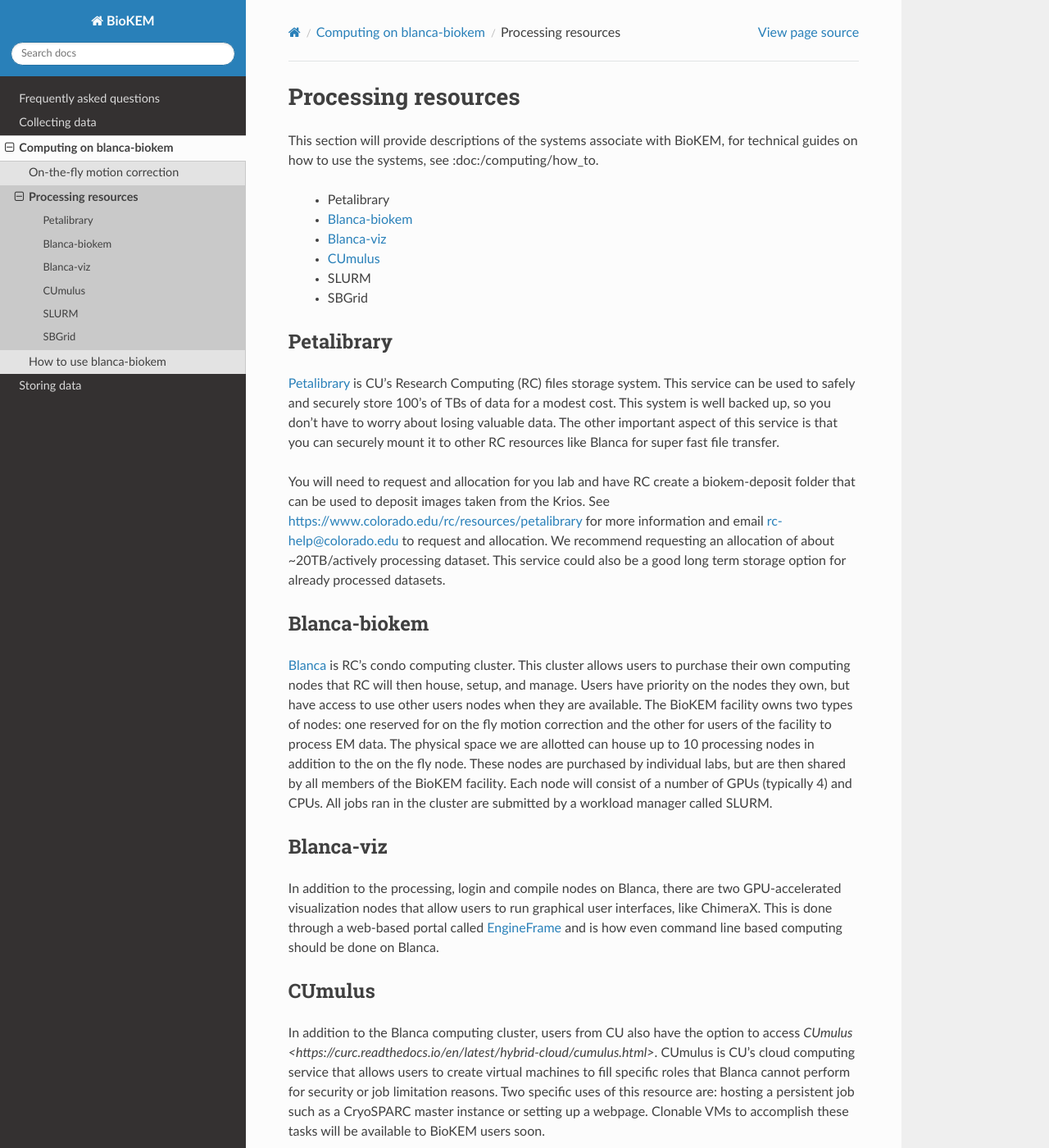
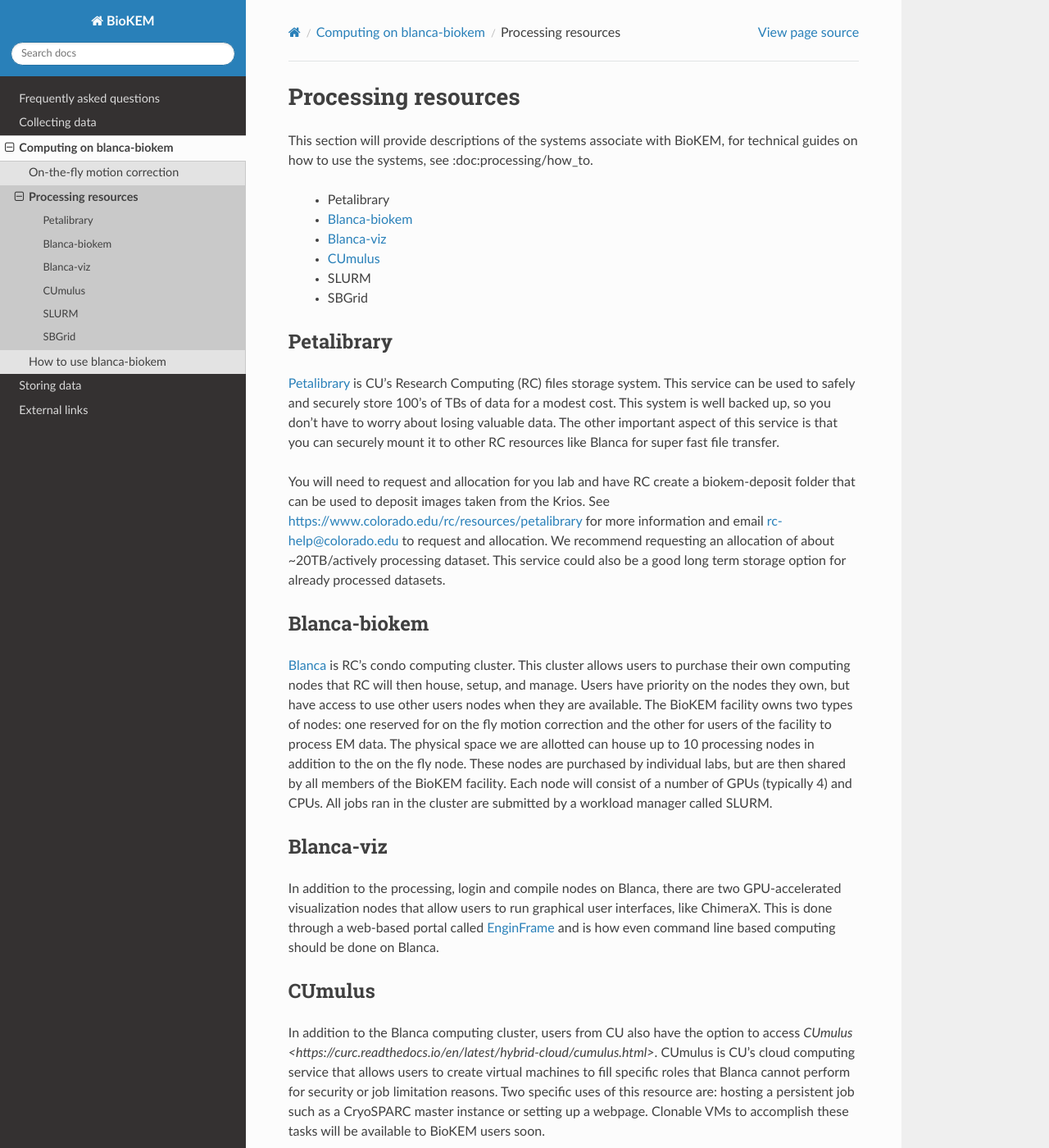
Before and after one commit to CU-BioKEM/user-guide, a Sphinx documentation site: the page built from docs/source/processing/processing_resources.rst, in a window 1280 px wide and 1400 px high. Shown: the whole window at 82% size. Built offline with Sphinx 7.4.7 and the Read the Docs theme 2.0.0, drawn with Linux system fonts in a browser that asks for light colours.

Commit message:
changed computing to processing

```diff
--- a/docs/source/index.rst
+++ b/docs/source/index.rst
@@ -15,8 +15,9 @@
 
    faqs
    collecting
-   computing
+   processing
    storing
+   external_links
 
 For addition technical help please contact Chuck Moe (charles.moe@colorado.edu). For
 additional help with the Blanca computing cluster or Petalibrary refer to
--- a/docs/source/computing/processing_resources.rst
+++ b/docs/source/processing/processing_resources.rst
@@ -1,7 +1,7 @@
 Processing resources
 ====================
 This section will provide descriptions of the systems associate with BioKEM, for
-technical guides on how to use the systems, see :doc:/computing/how_to.
+technical guides on how to use the systems, see :doc:processing/how_to.
 
     - :ref:`Petalibrary`
     - :ref:`Blanca-biokem`
@@ -51,7 +51,7 @@
 In addition to the processing, login and compile nodes on Blanca, there are two
 GPU-accelerated visualization nodes that allow users to run graphical user
 interfaces, like ChimeraX. This is done through a web-based portal called
-`EngineFrame <https://www.colorado.edu/rc/resources/enginframe>`_ and is how
+`EnginFrame <https://www.colorado.edu/rc/resources/enginframe>`_ and is how
 even command line based computing should be done on Blanca.
 
 .. _CUmulus:
```
Also changed, not shown: docs/source/external_links.rst (added, +12 -0 lines), docs/source/processing.rst (renamed from docs/source/computing.rst, +4 -4 lines), docs/source/processing/how_to.rst (renamed from docs/source/computing/how_to.rst), docs/source/processing/otf_motion_correction.rst (renamed from docs/source/computing/otf_motion_correction.rst).
